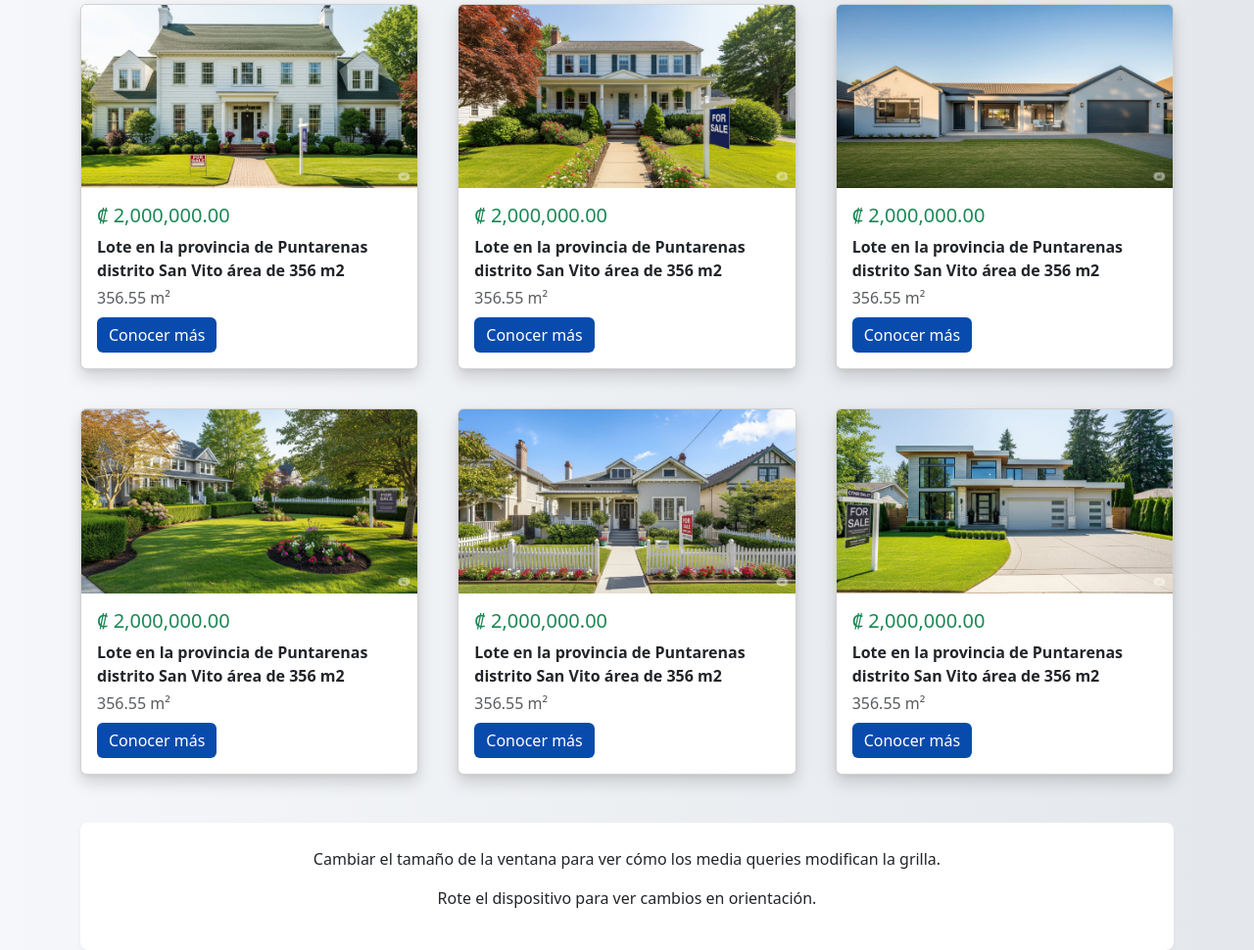
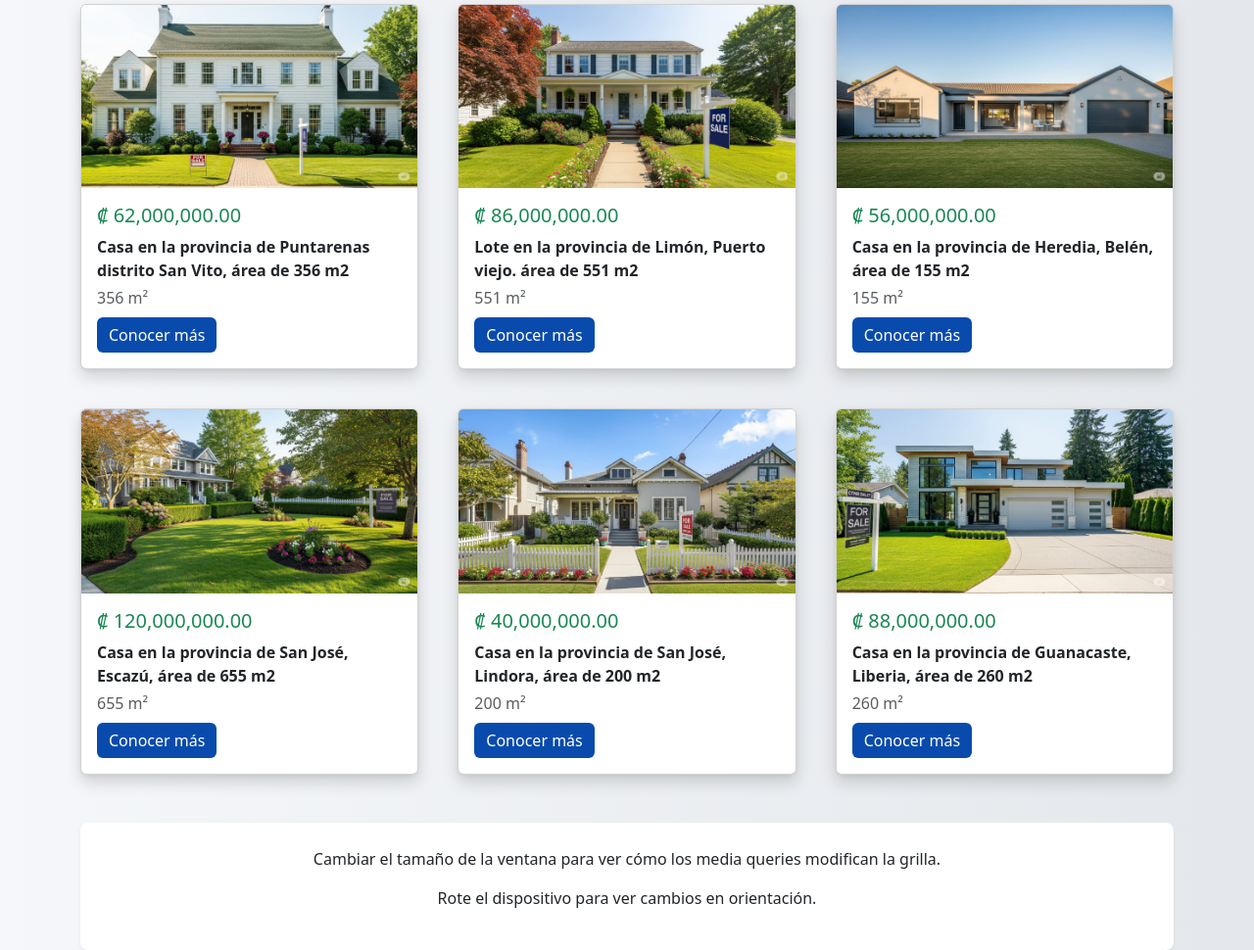
Before and after one commit to JZunigaZJ/expoBootstrap, a Flask app: page / in a window 1280 px wide. Shown: the part 367-1337 px from the top of the page at 98% size. Run offline with Flask 3, Linux system fonts and the light colour scheme.

Commit message:
[Update] Se actualiza la informacion del catalogo de casas

```diff
--- a/templates/index.html
+++ b/templates/index.html
@@ -12,11 +12,11 @@
             <div class="card shadow">
                 <img src="static/images/casaA1.jpg" class="card-img-top" alt="Lote en Puntarenas">
                 <div class="card-body">
-                    <h5 class="card-title text-success">₡ 2,000,000.00</h5>
+                    <h5 class="card-title text-success">₡ 62,000,000.00</h5>
                     <p class="card-text fw-bold mb-1">
-                        Lote en la provincia de Puntarenas distrito San Vito área de 356 m2
+                        Casa en la provincia de Puntarenas distrito San Vito, área de 356 m2
                     </p>
-                    <p class="mb-2 text-muted">356.55 m²</p>
+                    <p class="mb-2 text-muted">356 m²</p>
                     <a href="/Casa1" class="btn btn-warning text-white">Conocer más</a>
                 </div>
             </div>
@@ -26,11 +26,11 @@
             <div class="card shadow">
                 <img src="static/images/casaB1.jpg" class="card-img-top" alt="Lote en Puntarenas">
                 <div class="card-body">
-                    <h5 class="card-title text-success">₡ 2,000,000.00</h5>
+                    <h5 class="card-title text-success">₡ 86,000,000.00</h5>
                     <p class="card-text fw-bold mb-1">
-                        Lote en la provincia de Puntarenas distrito San Vito área de 356 m2
+                        Lote en la provincia de Limón, Puerto viejo. área de 551 m2
                     </p>
-                    <p class="mb-2 text-muted">356.55 m²</p>
+                    <p class="mb-2 text-muted">551 m²</p>
                     <a href="/Casa2" class="btn btn-warning text-white">Conocer más</a>
                 </div>
             </div>
@@ -40,11 +40,11 @@
             <div class="card shadow">
                 <img src="static/images/casaC1.jpg" class="card-img-top" alt="Lote en Puntarenas">
                 <div class="card-body">
-                    <h5 class="card-title text-success">₡ 2,000,000.00</h5>
+                    <h5 class="card-title text-success">₡ 56,000,000.00</h5>
                     <p class="card-text fw-bold mb-1">
-                        Lote en la provincia de Puntarenas distrito San Vito área de 356 m2
+                        Casa en la provincia de Heredia, Belén, área de 155 m2
                     </p>
-                    <p class="mb-2 text-muted">356.55 m²</p>
+                    <p class="mb-2 text-muted">155 m²</p>
                     <a href="/Casa3" class="btn btn-warning text-white">Conocer más</a>
                 </div>
             </div>
@@ -54,11 +54,11 @@
             <div class="card shadow">
                 <img src="static/images/casaD1.jpg" class="card-img-top" alt="Lote en Puntarenas">
                 <div class="card-body">
-                    <h5 class="card-title text-success">₡ 2,000,000.00</h5>
+                    <h5 class="card-title text-success">₡ 120,000,000.00</h5>
                     <p class="card-text fw-bold mb-1">
-                        Lote en la provincia de Puntarenas distrito San Vito área de 356 m2
+                        Casa en la provincia de San José, Escazú, área de 655 m2
                     </p>
-                    <p class="mb-2 text-muted">356.55 m²</p>
+                    <p class="mb-2 text-muted">655 m²</p>
                     <a href="/Casa4" class="btn btn-warning text-white">Conocer más</a>
                 </div>
             </div>
@@ -68,11 +68,11 @@
             <div class="card shadow">
                 <img src="static/images/casaE1.jpg" class="card-img-top" alt="Lote en Puntarenas">
                 <div class="card-body">
-                    <h5 class="card-title text-success">₡ 2,000,000.00</h5>
+                    <h5 class="card-title text-success">₡ 40,000,000.00</h5>
                     <p class="card-text fw-bold mb-1">
-                        Lote en la provincia de Puntarenas distrito San Vito área de 356 m2
+                        Casa en la provincia de San José, Lindora, área de 200 m2
                     </p>
-                    <p class="mb-2 text-muted">356.55 m²</p>
+                    <p class="mb-2 text-muted">200 m²</p>
                     <a href="/Casa5" class="btn btn-warning text-white">Conocer más</a>
                 </div>
             </div>
@@ -82,11 +82,11 @@
             <div class="card shadow">
                 <img src="static/images/casaF1.jpg" class="card-img-top" alt="Lote en Puntarenas">
                 <div class="card-body">
-                    <h5 class="card-title text-success">₡ 2,000,000.00</h5>
+                    <h5 class="card-title text-success">₡ 88,000,000.00</h5>
                     <p class="card-text fw-bold mb-1">
-                        Lote en la provincia de Puntarenas distrito San Vito área de 356 m2
+                        Casa en la provincia de Guanacaste, Liberia, área de 260 m2
                     </p>
-                    <p class="mb-2 text-muted">356.55 m²</p>
+                    <p class="mb-2 text-muted">260 m²</p>
                     <a href="/Casa6" class="btn btn-warning text-white">Conocer más</a>
                 </div>
             </div>
```
